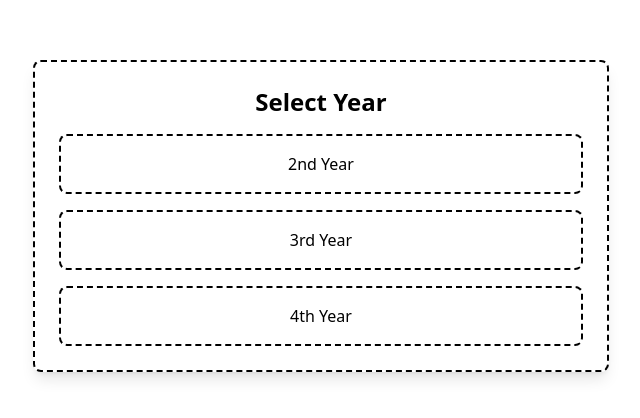
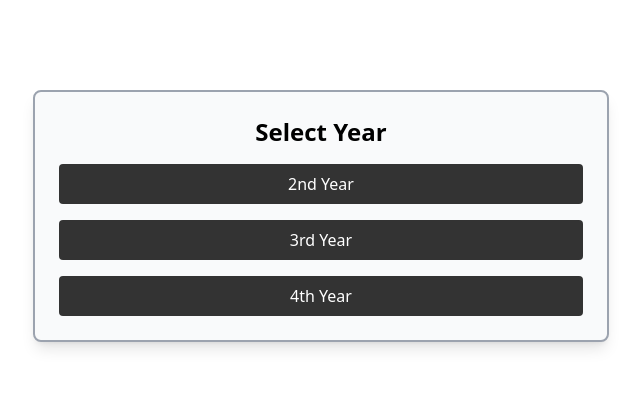
Before and after one commit to dhiyanesh-cyber/feedback_system, a React (Vite) app in the folder frontend/: page /admin/departments/1/years in a window 1280 px wide. Shown: the part 184-602 px from the top of the page, without its empty margins (319-959 px from the left). Built offline with nearby package versions, Linux system fonts and the light colour scheme.

Commit message:
UI updated

```diff
--- a/frontend/src/components/admin/DepartmentList.jsx
+++ b/frontend/src/components/admin/DepartmentList.jsx
@@ -29,24 +29,37 @@ const DepartmentList = () => {
     navigate(`/admin/departments/${departmentId}/years`);
   };
 
-  if (loading) return <p className="text-center mt-6 text-lg">Loading departments...</p>;
-  if (error) return <p className="text-center mt-6 text-red-500">{error}</p>;
+  if (loading)
+    return (
+      <div className="flex items-center justify-center min-h-screen bg-purple-50">
+        <p className="text-center text-lg text-gray-600">Loading departments...</p>
+      </div>
+    );
+
+  if (error)
+    return (
+      <div className="flex items-center justify-center min-h-screen bg-purple-50">
+        <p className="text-center text-red-500">{error}</p>
+      </div>
+    );
 
   return (
-    <div className="flex items-center justify-center min-h-screen bg-gray-50 mt-10 mb-10">
-      <div className="w-full max-w-md p-6 bg-white border border-gray-300 rounded-lg shadow-md">
-        <h2 className="text-2xl font-bold mb-6 text-center">Departments</h2>
-        <ul className="space-y-4">
+    <div className="flex items-center justify-center min-h-screen bg-grey-dark shadow-10">
+      <div className="w-full max-w-2xl p-10 bg-grey-light rounded-lg shadow-lg">
+        <h2 className="text-xl font-semibold text-center mb-6 text-gray-800">
+          Select a Department
+        </h2>
+        <div className="space-y-4">
           {departments.map((department) => (
-            <li
+            <button
               key={department.department_code}
-              className="p-4 border rounded cursor-pointer hover:bg-gray-100 text-center"
+              className="w-full py-3 px-4 font-medium text-gray-600 bg-gray-200  rounded-md border border-gray-200 shadow-lg text-center  hover:bg-blue-200  focus:border-black focus:ring-opacity-50"
               onClick={() => handleDepartmentClick(department.department_code)}
             >
               {department.department_name}
-            </li>
+            </button>
           ))}
-        </ul>
+        </div>
       </div>
     </div>
   );
--- a/frontend/src/components/admin/YearSelection.jsx
+++ b/frontend/src/components/admin/YearSelection.jsx
@@ -18,15 +18,15 @@ const YearSelection = () => {
   };
 
   return (
-    <div className="flex flex-col items-center justify-center min-h-screen bg-gray-50">
-      <div className="w-full max-w-xl bg-white border-2 border-dashed border-gray-400 rounded-lg shadow-lg p-6">
+    <div className="flex flex-col items-center justify-center min-h-screen bg-white">
+      <div className="w-full max-w-xl bg-gray-50 border-2 border-line border-gray-400 rounded-lg shadow-lg p-6">
         <h2 className="text-2xl font-bold mb-4 text-center">Select Year</h2>
         <ul className="space-y-4">
           {years.map((year) => (
             <li
               key={year.id}
               onClick={() => handleYearClick(year.id)}
-              className="p-4 bg-blue-100 border-2 border-dashed border-gray-400 rounded-lg text-gray-700 text-center cursor-pointer hover:bg-blue-200 transition duration-200"
+              className="w-full bg-customGray text-white p-2 rounded hover:bg-gray-700 transition duration-200 w-44 place-self-center text-center cursor-pointer"
             >
               {year.name}
             </li>
--- a/frontend/tailwind.config.js
+++ b/frontend/tailwind.config.js
@@ -6,16 +6,21 @@ export default {
     "./src/*.{jsx, js}"
   ],
   theme: {
+
+
+    extend: {
       colors: {
         transparent: 'transparent',
         current: 'currentColor',
         black: '#000000',
         white: '#ffffff',
         customGray: '#333',
+        lightPurple: "#f5f3ff", // Custom light purple color
+          gray100: "#f3f4f6",
          // Your custom color
         // Add more colors as needed
       },
-    extend: {},
+    },
   },
   plugins: [],
 }
```
Lines whose indentation alone changed are shown as unchanged.
